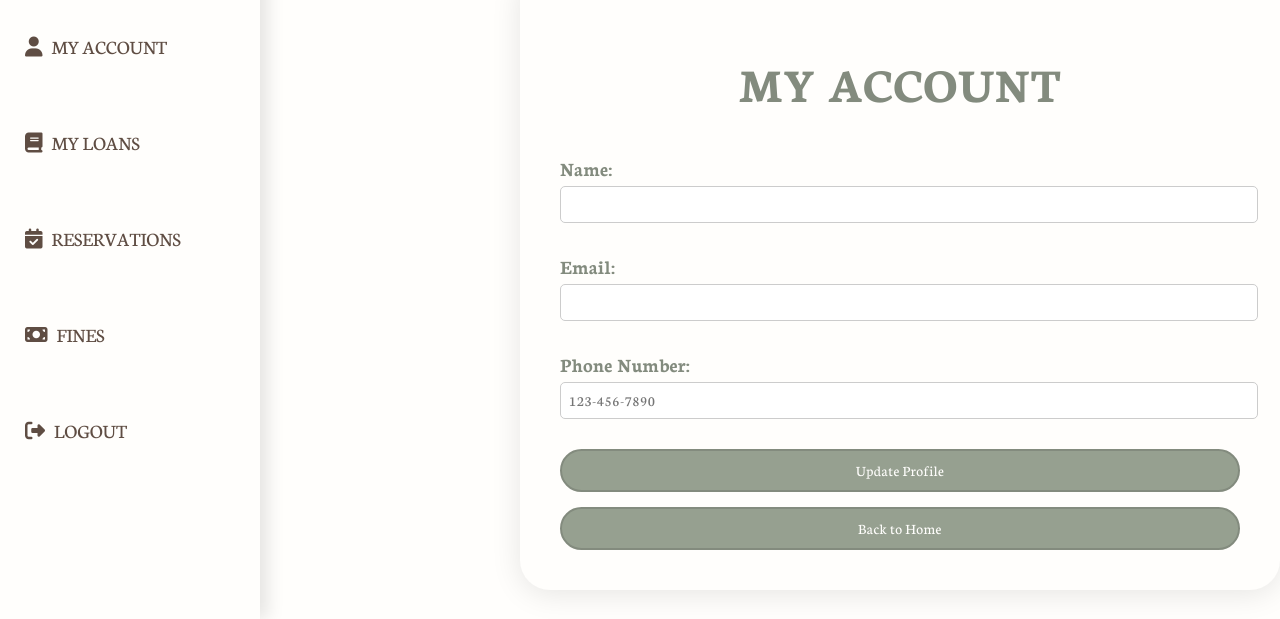
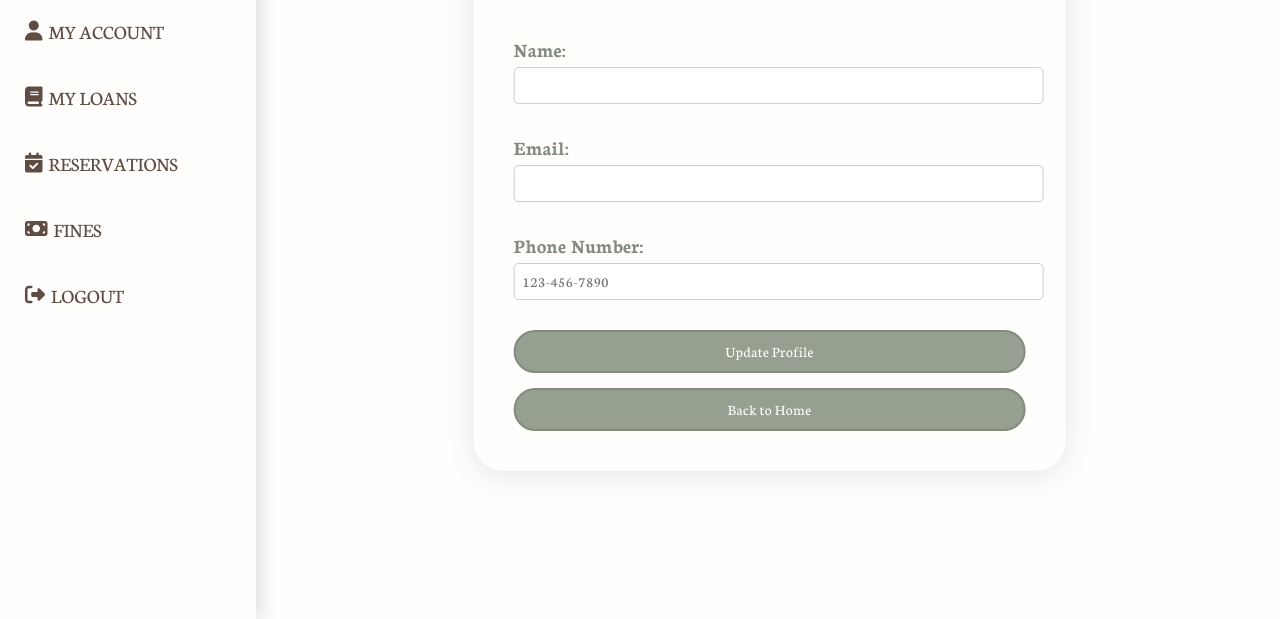
Before and after one commit to marzz33/novel-library, a Flask app: template templates/profile.html in a window 1280 px wide. Shown: the part 181-800 px from the top of the page. Run offline with Flask 3, Linux system fonts and the light colour scheme; the template is opened without the code that fills it, so the values that code supplies are empty; parts of the project's set-up code (start-up, migrations or seed data) failed here and were passed over.

Commit message:
updated profile

```diff
--- a/templates/profile.html
+++ b/templates/profile.html
@@ -40,10 +40,10 @@
             margin: 0;
             padding: 0;
             height: 100%;
-            width: 260px;
+            width: 20%;
             position: fixed;
             top: 0;
-            left: 0;
+            left: 0%;
             background-color: #fffefc;
             box-shadow: 0.5rem 0 1rem rgba(0,0,0,.1);
         }
@@ -52,14 +52,16 @@
             list-style: none;
         }
 
+
         nav ul li a {
-            display: block;
+            display: flex;
+            align-items: center;
             text-decoration: none;
             text-transform: uppercase;
             font-size: 20px;
             color: #5f4d43;
             position: relative;
-            padding: 25px 0 25px 25px;
+            padding: 10px 0 10px 25px;
         }
 
         nav ul li a:before {
@@ -111,13 +113,16 @@
         }
 
         .container {
-            margin-left: 520px;
-            margin-top: 150px;
             padding: 40px;
-            max-width: 1000px;
+            width: 40%;
             background: var(--white);
             border-radius: var(--border-radius-m);
             box-shadow: 0 4px 30px rgba(0,0,0,0.1);
+
+            right: 5%;
+            transform: translate(80%, 5%);
+
+
         }
 
         .profile {
```
